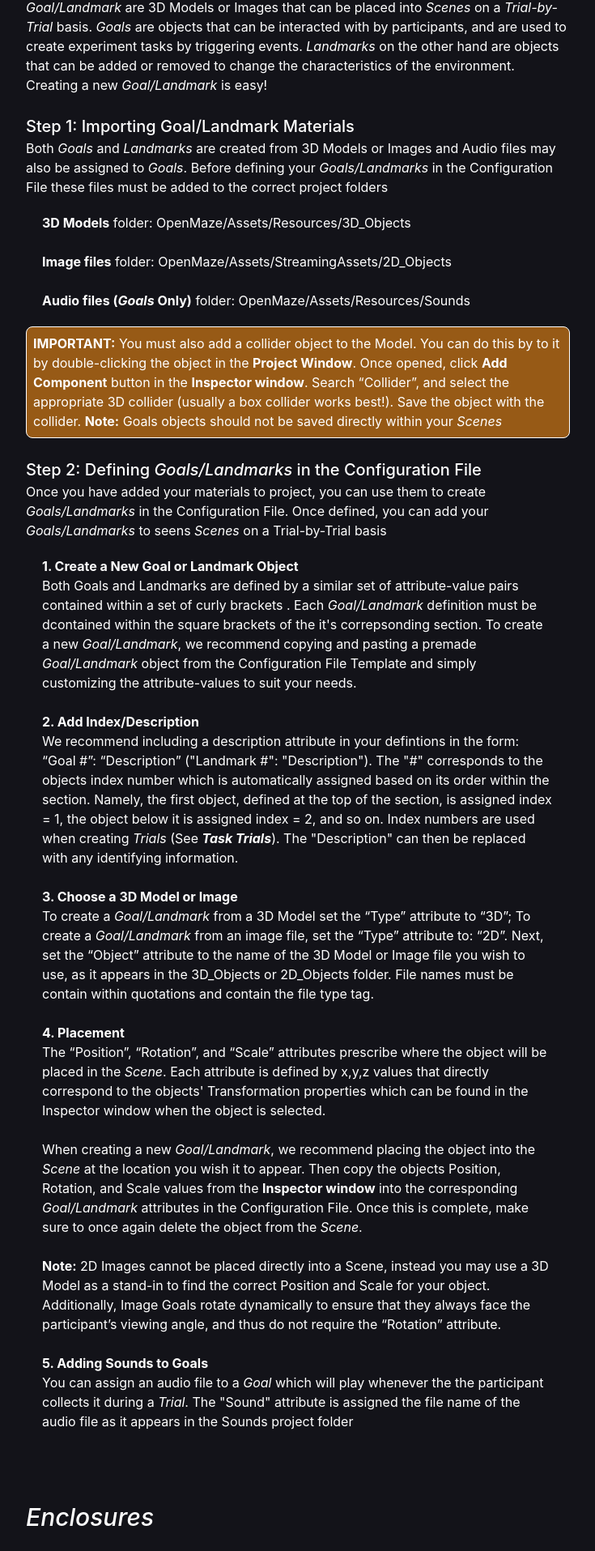
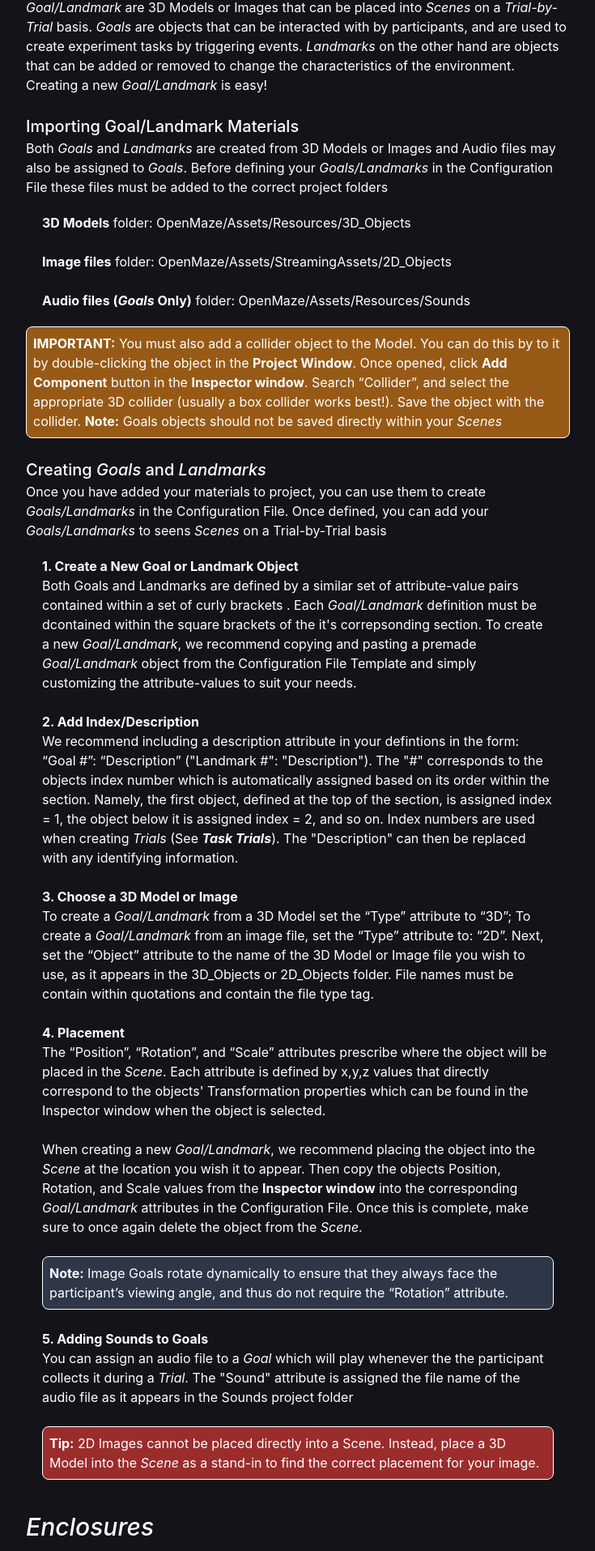
Before and after one commit to KyleAlsburyNealy/OpenMaze-Website, a Next.js app: page /documentation in a window 1280 px wide. Shown: the part 7534-9449 px from the top of the page at 81% size, without its empty margins (400-1135 px from the left). Built offline with nearby package versions, Linux system fonts and the light colour scheme.

Commit message:
Update documentation.js
Website copy has been updated up until Blocks section

```diff
--- a/pages/documentation.js
+++ b/pages/documentation.js
@@ -470,7 +470,7 @@ class Documentation extends Component {
                 <h1 id="settings" className="font-medium text-3xl my-4"><i>Goals</i> and <i>Landmarks</i></h1>
                 <p><i>Goal/Landmark</i> are 3D Models or Images that can be placed into <i>Scenes</i> on a <i>Trial-by-Trial</i> basis. <i>Goals</i> are objects that can be interacted with by participants, and are used to create experiment tasks by triggering events. <i>Landmarks</i> on the other hand are objects that can be added or removed to change the characteristics of the environment. Creating a new <i>Goal/Landmark</i> is easy!</p>
                 <br />
-                <h3 id="About" className="font-medium text-xl">Step 1: Importing Goal/Landmark Materials</h3>
+                <h3 id="About" className="font-medium text-xl">Importing Goal/Landmark Materials</h3>
                 <p>Both <i>Goals</i> and <i>Landmarks</i> are created from 3D Models or Images and Audio files may also be assigned to <i>Goals</i>. Before defining your <i>Goals/Landmarks</i> in the Configuration File these files must be added to the correct project folders</p>
 
                 <div style={{padding: 20}}>
@@ -490,7 +490,7 @@ class Documentation extends Component {
                 </div>
                 <br />
 
-                <h3 id="About" className="font-medium text-xl">Step 2: Defining <i>Goals/Landmarks</i> in the Configuration File</h3>
+                <h3 id="About" className="font-medium text-xl">Creating <i>Goals</i> and <i>Landmarks</i></h3>
                 <p>Once you have added your materials to project, you can use them to create <i>Goals/Landmarks</i> in the Configuration File. Once defined, you can add your <i>Goals/Landmarks</i> to seens <i>Scenes</i> on a Trial-by-Trial basis</p>
 
                 <div style={{padding: 20}}>
@@ -511,18 +511,27 @@ class Documentation extends Component {
                   <br /><br />
                   When creating a new <i>Goal/Landmark</i>, we recommend placing the object into the <i>Scene</i> at the location you wish it to appear. Then copy the objects Position, Rotation, and Scale values from the  <strong>Inspector window</strong> into the corresponding <i>Goal/Landmark</i> attributes in the Configuration File. Once this is complete, make sure to once again delete the object from the <i>Scene</i>.</p>
                   <br />
-                  <p><strong>Note:</strong> 2D Images cannot be placed directly into a Scene, instead you may use a 3D Model as a stand-in to find the correct Position and Scale for your object. Additionally, Image Goals rotate dynamically to ensure that they always face the participant’s viewing angle, and thus do not require the “Rotation” attribute.</p>
+                  <div class="bg-gray-800 rounded-lg border border-white p-2">
+                  <p><strong>Note:</strong> Image Goals rotate dynamically to ensure that they always face the participant’s viewing angle, and thus do not require the “Rotation” attribute.</p>
+                  </div>
+
                   <br />
 
                   <b>5. Adding Sounds to Goals</b>
                   <p>You can assign an audio file to a <i>Goal</i> which will play whenever the the participant collects it during a <i>Trial</i>. The "Sound" attribute is assigned the file name of the audio file as it appears in the Sounds project folder</p>
-                  <br /><br />
+                  <br />
+
+                  <div class="bg-red-800 rounded-lg border border-white p-2">
+                  <p><strong>Tip:</strong> 2D Images cannot be placed directly into a Scene. Instead, place a 3D Model into the <i>Scene</i> as a stand-in to find the correct placement for your image.</p>
+                  </div>
 
                 </div>
 
                 <div className="text-white text-left max-w-sm md:max-w-lg lg:max-w-2xl mb-16" id="introduction">
                   <h1 id="settings" className="font-medium text-3xl my-4"><i>Enclosures</i></h1>
                   <p>Optionally, OpenMaze provides a simple tool for creating custom Morris-Maze-Like <i>Enclosures</i> that can be added and to <i>Scenes</i> on a <i>Trila-by-Trial</i> basis. Unlike Goals and Landmarks, Enclosures do not require any additional materials and instead are created by simply defining their attributes in the Configuration File. Do so using the following steps: </p>
+                  <br />
+                  <h3 id="About" className="font-medium text-xl">Creating an <i>Enclosure</i></h3>
 
                   <div style={{padding: 20}}>
                     <b>1. Create a new Enclosure Object:</b>
@@ -550,13 +559,18 @@ class Documentation extends Component {
                 <div>
                   <h1 id="settings" className="font-medium text-3xl my-4"><i>Trials</i></h1>
                   <p>There are two types of <i>Trials</i> that can be defined in the <i>Trials</i> section of the Configuration File: <i><b>Task Trials</b></i> which are used to create navigation tasks, and <i><b>Instruction/Cue Screen Trials</b></i> which are used for displaying static, full screen, instructions and cues to participants.</p>
+                  <br/>
+                  <h3 id="About" className="font-medium text-xl"><i>Trial</i> Indexing</h3>
+                  <p>Each Trial, regardless of its type (i.e. Task or Instruction/Cue) is implicitly assigned an index number based on the order that it is defined within the Trials section. The Trial defined at the top is assigned the index 1, the one below it is assigned index = 2, and so on. <i>Trial</i> indicies are used to create <i>Blocks</i>.</p>
                 </div>
                 <br/>
 
 
-                  <h3 id="About" className="font-medium text-xl"><i>Task Trials</i></h3>
+                  <h1 id="settings" className="font-medium text-3xl my-4"><i>Task Trials</i></h1>
                   <p>Task Trials are used to create unique navigation epochs. Each Task Trial creates a unique Trial Environment and task demand for participants by placing different combinations of Goals/Landmark/Enclosures into a Scene. To create a Task Trial follow the steps below.
                   <br/><br/></p>
+                  <h3 id="About" className="font-medium text-xl">Creating a <i>Task Trial</i></h3>
+                  <br/>
                   <div class="bg-gray-800 rounded-lg border border-white p-2">
                   <p><strong>Note:</strong> Steps 3-4 are completely optional. For instance you may want to create a Task Trial in which the participant simply explores a Scene openly for a set amount of time. In this case there is no need to add Goals/Landmarks or an Enclosure to the <i>Trial</i> definition.</p>
                   </div>
@@ -702,6 +716,42 @@ class Documentation extends Component {
                   <div/>
                 </div>
 
+                <h1 id="settings" className="font-medium text-3xl my-4"><i>Instruction/Cue Screen Trials</i></h1>
+                <p>Image files can be used to create Instruction/Cue Screens Trials, allowing them to be presented to the participant.</p>
+                  <br/>
+                  <h3 id="About" className="font-medium text-xl">Importing Images for <i>Insturction/Cue Screen Trials</i></h3>
+                <div style={{padding: 20}}>
+                  <p>Images you wish to use for Instructions/Cue Screens must be placed into the 2D_Objects folder: OpenMaze/Assets/StreamingAssets/2D_Objects</p>
+                  <br/>
+                  <div class="bg-red-900 rounded-lg border border-white p-4">
+                    <p><strong>Tip:</strong> Create your instruction and cues screens using a presentation software program (e.g. Powerpoint, KeyNote). You can then exporting your slides as individual image files.</p>
+                  </div>
+                </div>
+
+                <h3 id="About" className="font-medium text-xl">Creating <i>Insturction/Cue Screen Trials</i></h3>
+
+                <div style={{padding: 20}}>
+                <b>1. Create a new Instruction/Cue Screen Trial Object</b>
+                <p>Each Instruction/Cue Screen Trial object is defined by a series of attribute-value pairs contained within a set of curly brackets {}. Each Instruction/Cue Screen Trial Object must be defined within the square brackets of the “Trials” Section of the Configuration File. We recommend copying and pasting a Instruction/Cue Screen Trial from the Configuration File Template and simply customizing the attribute-values to suit your needs.</p>
+                <br/>
+
+                <b>2. Choose and Image File to Use</b>
+                <p>Modify the “FileLocation” attribute-value by typing in the folder name your image is located in, followed by a forward slash, followed by the name of the 2D Image file you wish to assign. File extensions (e.g. .png, .jpg, etc.) must be attached to the file name when defining 2D Images.</p>
+                <br/>
+
+                <b>3. Define the Presentation Time</b>
+                <p>Set the duration the Instruction/Cue screen will be displayed for by changing the value of the  “TrialTime” attribute to the desired length of time in seconds. </p>
+                <br/>
+
+                <b>4. Assign a Termination Key</b>
+                <p>Optionally, you may also assign a specific key to end the Instruction/Cue Trial when pressed by modifying the value of “TrialEndKey” attribute to the desired key.</p>
+                <br/>
+
+                <div class="bg-gray-700 rounded-lg border border-white p-4">
+                    <p><strong>Note:</strong> you may also add an end experiment button to the Screen by adding - "EndButton": true - to any <i>Instruction/Cue Screen Trial</i> object. We discuss the functionality of this button in more detail in the <strong>Running Experiments Online</strong> section below.</p>
+                  </div>
+
+                </div>
 
                 <div className="border border-white rounded-lg my-8 overflow-x-auto">
                   <table className="table-auto">
```
